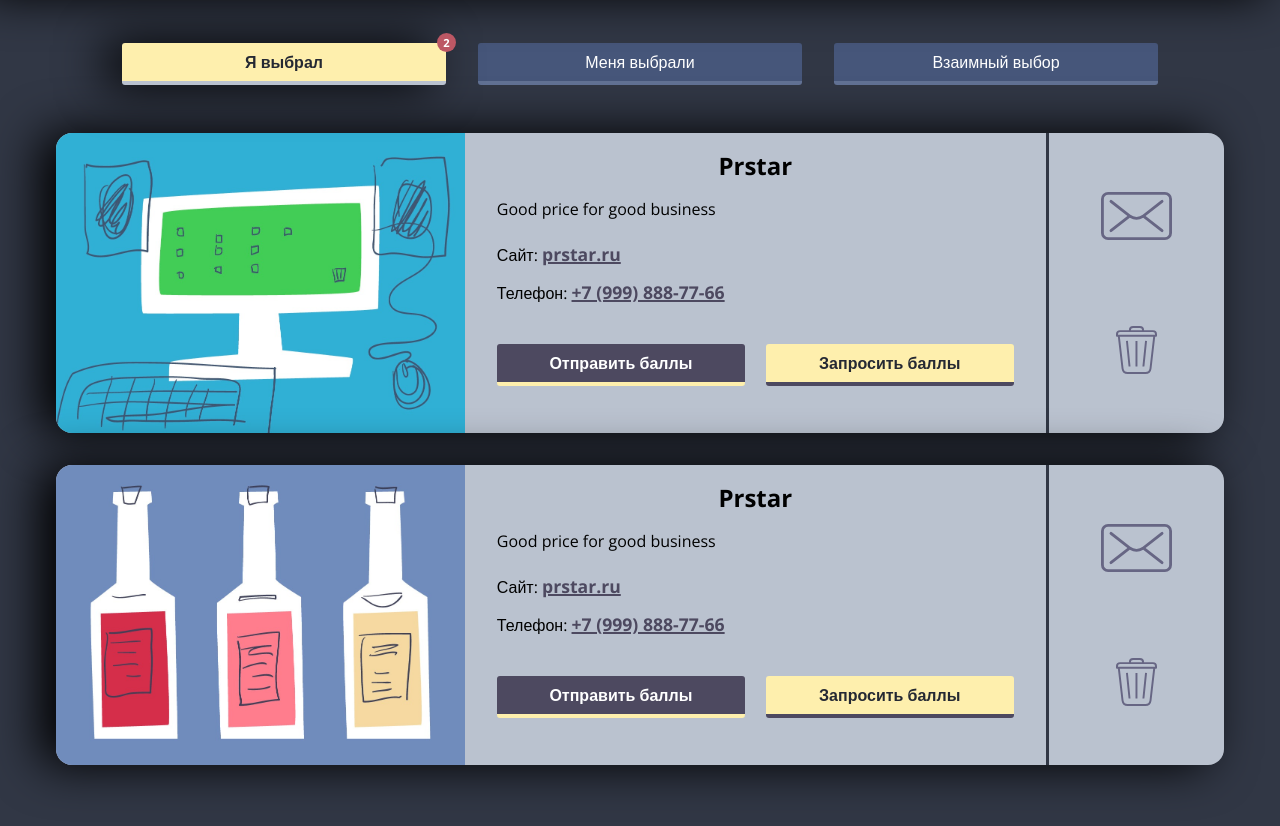
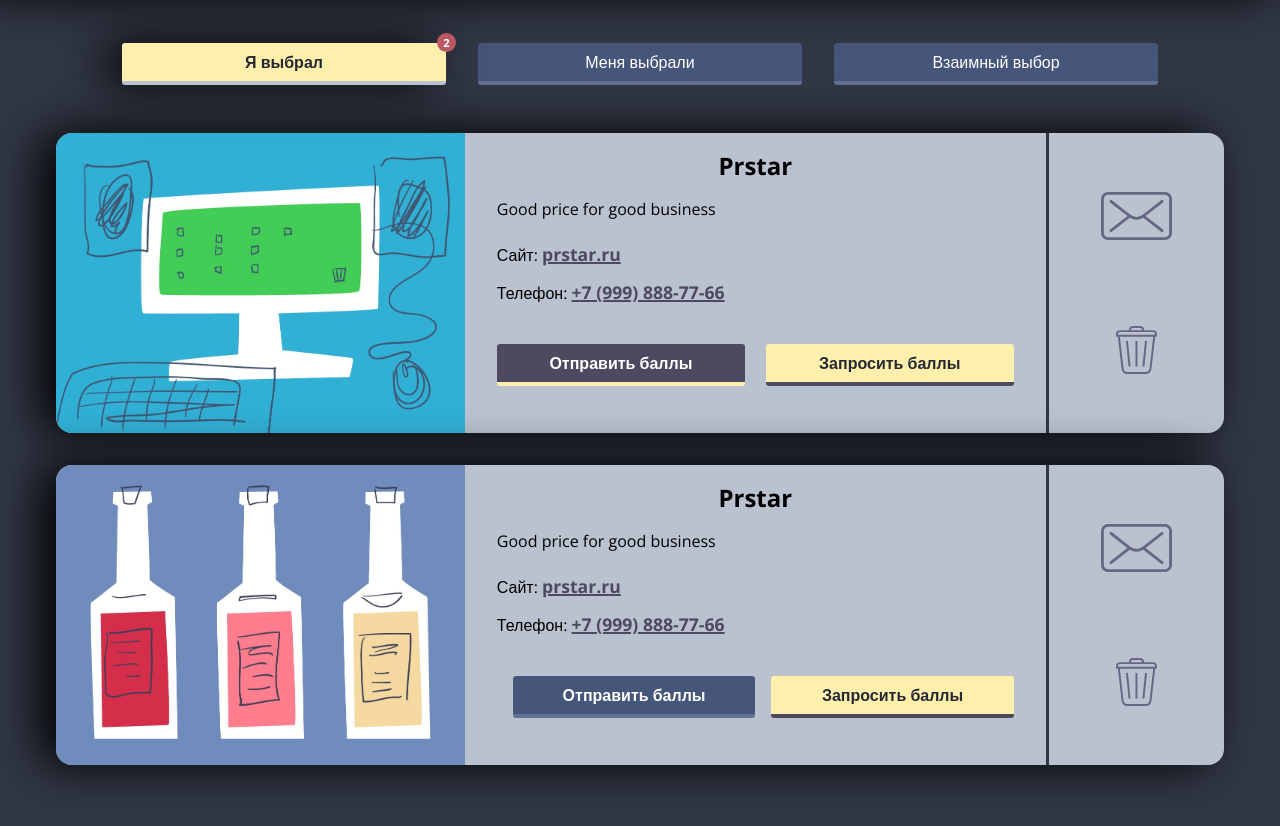
Before and after one commit to Shartzzz-work/dualbiz.dev, a website: page pages/circle.html in a window 1280 px wide. Shown: the part 70-896 px from the top of the page. Drawn offline with nearby package versions, Linux system fonts and the light colour scheme.

Commit message:
Добавил кнопки

```diff
--- a/pages/circle.html
+++ b/pages/circle.html
@@ -140,8 +140,8 @@
             <a href="tel:+79998887766">+7 (999) 888-77-66</a>
           </div>
           <div>
-            <a href="#" class="button open-modal" data-modal="modal__send_points">Отправить баллы</a>
-            <a href="#" class="button open-modal" data-modal="modal__get_points">Запросить баллы</a>
+            <a href="#" class="button button__grey" data-modal="modal__send_points">Отправить баллы</a>
+            <a href="#" class="button button__yellow" data-modal="modal__get_points">Запросить баллы</a>
           </div>
         </div>
         <div class="block_actions">
--- a/scss/components/button.scss
+++ b/scss/components/button.scss
@@ -31,4 +31,17 @@
     background: var.$col-red;
     border-bottom: solid 4px var.$col-icon;
   }
+
+  &.button__yellow {
+    background: var.$col-logo;
+    border-bottom: solid 4px var.$col-text;
+    color: var.$col-dark;
+    font-weight: 600;
+  }
+
+  &.button__grey {
+    background: #46567a;
+    border-bottom: solid 4px #627295;
+    margin: 0 1rem;
+  }
 }
--- a/scss/sections/transaction.scss
+++ b/scss/sections/transaction.scss
@@ -31,8 +31,14 @@
       justify-content: space-evenly;
     }
 
+    :nth-child(2) {
+      p {
+        text-align:center;
+      }
+    }
+
     img {
-      max-height: 100px;
+      max-height: 50px;
     }
   }
 
```
Also changed, not shown: pages/transaction.html (+2 -1 lines), assets/img/done.svg (added), assets/img/question.svg (added), style.css.
